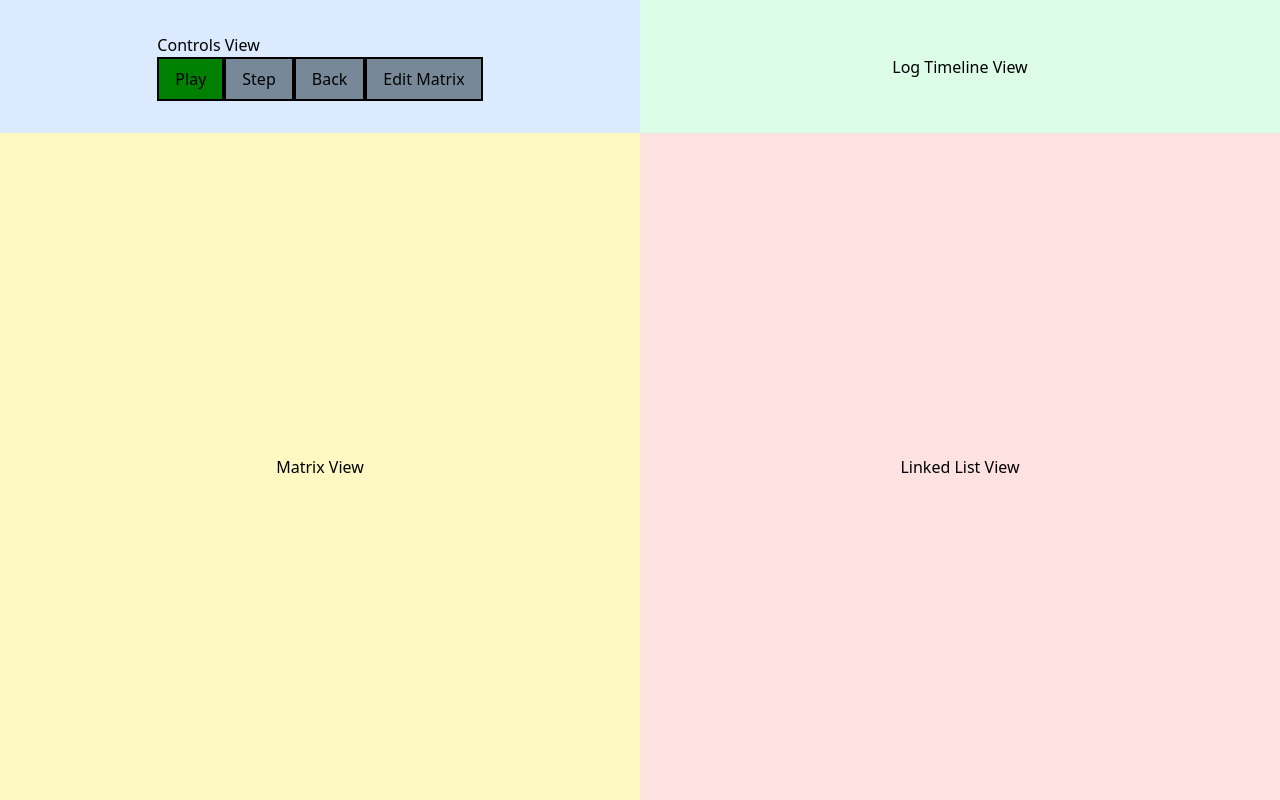
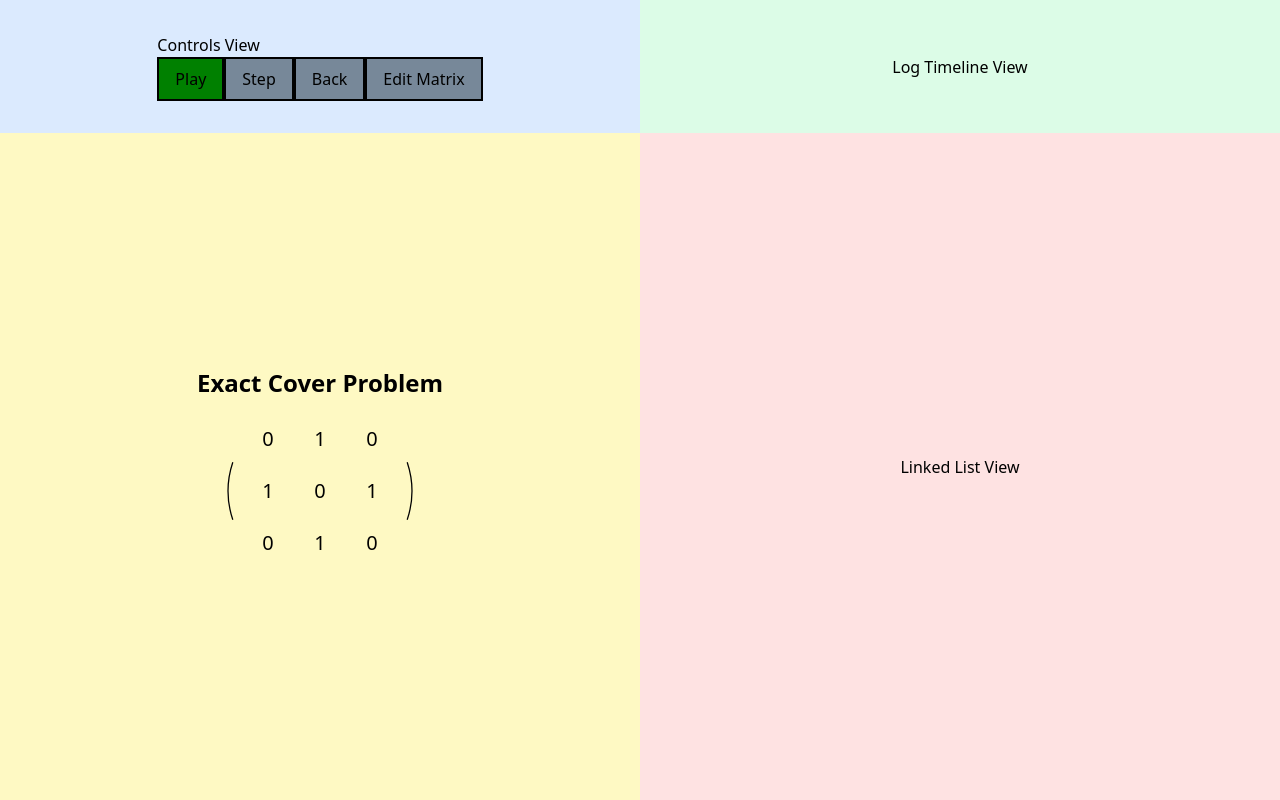
Before and after one commit to eddydpan/dancing-links, a React (Vite) app: page / in a window 1280 px wide. Built offline with nearby package versions, Linux system fonts and the light colour scheme.

Commit message:
Add states to control MatrixView

```diff
--- a/src/App.jsx
+++ b/src/App.jsx
@@ -2,8 +2,18 @@ import MatrixView from './components/MatrixView.jsx';
 import LinkedListView from './components/DLLView.jsx';
 import Controls from './components/Controls.jsx';
 import LogTimeline from './components/LogTimeline.jsx';
+import { useState } from 'react';
 
 function App() {
+  const testMat = [
+    [0, 1, 0],
+    [1, 0, 1],
+    [0, 1, 0],
+  ];
+
+
+  const [matrix, setMatrix] = useState(testMat);
+
   return (
     <div className="flex flex-col h-screen w-screen">
       <div className="flex flex-row h-1/6 bg-gray-200">
@@ -16,7 +26,7 @@ function App() {
       </div>
       <div className="flex flex-row flex-1">
         <div className="w-1/2 bg-yellow-100 flex items-center justify-center">
-          <MatrixView />
+          <MatrixView matrix={matrix} setMatrix={setMatrix}/>
         </div>
         <div className="w-1/2 bg-red-100 flex items-center justify-center">
           <LinkedListView />
--- a/src/components/MatrixView.jsx
+++ b/src/components/MatrixView.jsx
@@ -1,22 +1,80 @@
 // src/components/MatrixView.jsx
 import React from 'react';
 
-function MatrixView() {
-    return (
-      <div>
-        <h1>Matrix View</h1>
+function LeftParenthesis() {
+  return (
+    <svg viewBox="0 0 50 200" className="h-full w-4" xmlns="http://www.w3.org/2000/svg">
+      <path d="M40,10 Q10,100 40,190" stroke="black" fill="none" strokeWidth="4" />
+    </svg>
+  );
+}
+function RightParenthesis() {
+  return (
+    <svg viewBox="0 0 50 200" className="h-full w-4" xmlns="http://www.w3.org/2000/svg">
+      <path d="M10,10 Q40,100 10,190" stroke="black" fill="none" strokeWidth="4" />
+    </svg>
+  );
+}
+
+function MatrixCell( {cell, className} ) {
+  return <div className={className}>
+    {cell}
+  </div>
+}
+
+export default function MatrixView( {matrix, setMatrix} ) {
+
+  /* TODO:
+  * implement editCell to JUST EDIT A CELL rather than update the entire matrix
+  * Maybe this means making each cell of the matrix a state that can be
+  * independently updated.
+  */
+  function editCell(row, col) {
+    tempMat = matrix;
+    tempMat[row][col] += 1 % 2;
+    setMatrix(tempMat)
+  }
+  return (
+    <div className="flex flex-col items-center justify-center">
+      <div className="w-full flex justify-center">
+        <h1 className="text-2xl font-bold">Exact Cover Problem</h1>
       </div>
-    );
-  }
+      <div className="flex items-stretch mt-4">
+        {/* Left parenthesis */}
+        <div className="flex items-center">
+          <LeftParenthesis />
+        </div>
 
-export default MatrixView;
+        {/* Matrix grid */}
+        <div
+          className="grid gap-1 mx-2"
+          style={{
+            gridTemplateColumns: `repeat(${matrix[0].length}, minmax(0, 1fr))`,
+          }}
+        >
+          {matrix.map((row, rowIndex) =>
+            row.map((cell, colIndex) => (
+              <MatrixCell
+                key={`${rowIndex}-${colIndex}`}
+                cell={cell} // TODO: update this to be dynamic: onClick()
+                className="w-12 h-12 flex items-center justify-center text-xl"
+              />
+            ))
+          )}
+        </div>
+
+        {/* Right parenthesis */}
+        <div className="flex items-center">
+          <RightParenthesis />
+        </div>
+      </div>
+    </div>
+  );
+}
 
 
 
 // Displays the DLX matrix, animations for cover/uncover
-
-/* Hard Coded Array*/
-let testArray = [[0, 1] [1, 0]];
 
 /* Render the array as a table/grid with tailwind */
 
```
